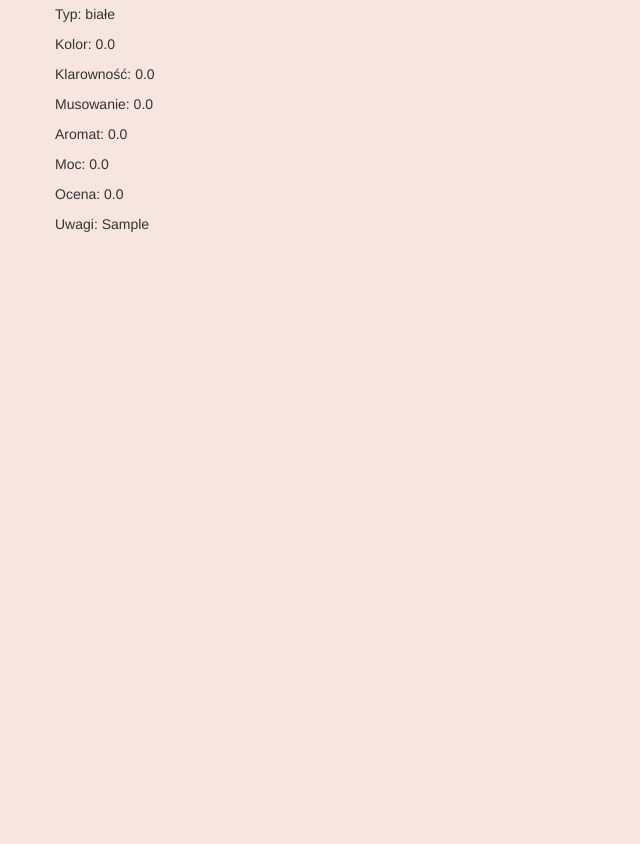
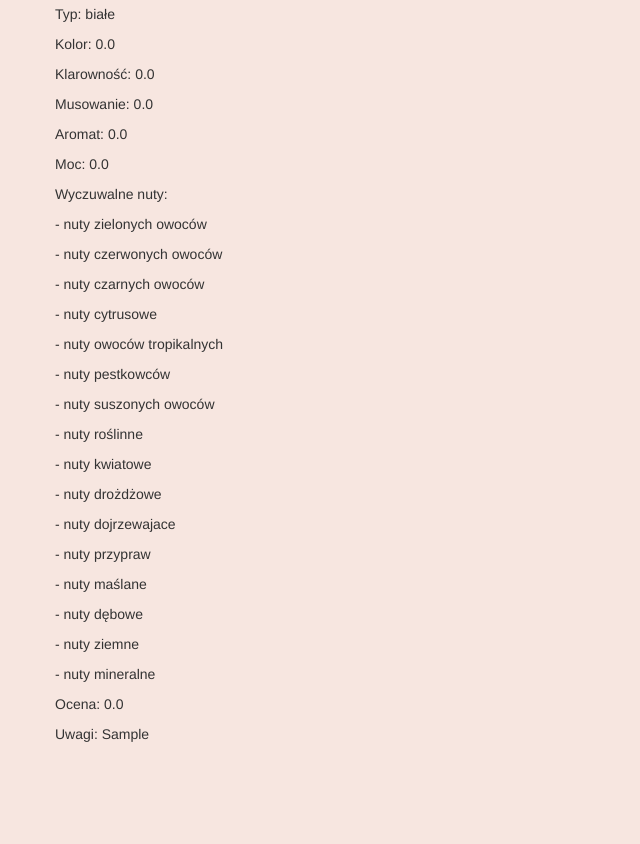
Before and after one commit to m-rzeszotarski/piyewi, a Django app: page /wino/1/ in a window 1280 px wide. Shown: the part 203-1047 px from the top of the page, without its empty margins (0-640 px from the left). Before the commit the page ends 435 px from the top, so only its background shows below. Run offline with Django 3.2, Linux system fonts and the light colour scheme; tables that the repository leaves empty hold one stand-in row (values such as "Sample post"); some libraries are stand-ins or nearby versions.

Commit message:
nuty wina detail

```diff
--- a/strona/forms.py
+++ b/strona/forms.py
@@ -67,9 +67,9 @@ class WinoForm(forms.ModelForm):
             'nuty_dojrzewające' : "Czy wyczuwasz nuty dojrzewające? (np. migdały, chleb, tost)",
             'nuty_przypraw' : "Czy wyczuwasz nuty przypraw? (np. pieprz, cynamon, goździk, gałka muszkatałowa)",
             'nuty_maślane' : "Czy wyczuwasz nuty maślane? (np. mleko, masło)",
-            'nuty_dębowe' : "Czy wyczuwasz nuty (np. czekolada, wanilia, dąb, tytoń, dym)",
+            'nuty_dębowe' : "Czy wyczuwasz nuty dębowe? (np. czekolada, wanilia, dąb, tytoń, dym)",
             'nuty_ziemne' : "Czy wyczuwasz nuty ziemne? (np. ziemia, grzyby, trufle, skóra)",
-            'nuty_minerałów' : "Czy wyczuwasz nuty (np. sól, kamień)",
+            'nuty_minerałów' : "Czy wyczuwasz nuty mineralne? (np. sól, kamień)",
         }
 
 class KawaForm(forms.ModelForm):
--- a/strona/templates/strona/wino_detail.html
+++ b/strona/templates/strona/wino_detail.html
@@ -18,6 +18,55 @@
         <p>Musowanie: {{ wino.musowanie }}</p>
         <p>Aromat: {{ wino.aromat }}</p>
         <p>Moc: {{ wino.moc }}</p>
+        <p>Wyczuwalne nuty:</p>
+        {% if wino.nuty_zielonych_owoców == "tak" %}
+            <p>- nuty zielonych owoców</p>
+        {% endif %}
+        {% if wino.nuty_czerwonych_owoców == "tak" %}
+            <p>- nuty czerwonych owoców</p>
+        {% endif %}
+        {% if wino.nuty_czarnych_owoców == "tak" %}
+            <p>- nuty czarnych owoców</p>
+        {% endif %}
+        {% if wino.nuty_cytrusowe == "tak" %}
+            <p>- nuty cytrusowe</p>
+        {% endif %}
+        {% if wino.nuty_tropikalne == "tak" %}
+            <p>- nuty owoców tropikalnych</p>
+        {% endif %}
+        {% if wino.nuty_pestkowców == "tak" %}
+            <p>- nuty pestkowców</p>
+        {% endif %}
+        {% if wino.nuty_suszonych_owoców == "tak" %}
+            <p>- nuty suszonych owoców</p>
+        {% endif %}
+        {% if wino.nuty_roślinne == "tak" %}
+            <p>- nuty roślinne</p>
+        {% endif %}
+        {% if wino.nuty_kwiatowe == "tak" %}
+            <p>- nuty kwiatowe</p>
+        {% endif %}
+        {% if wino.nuty_drożdżowe == "tak" %}
+            <p>- nuty drożdżowe</p>
+        {% endif %}
+        {% if wino.nuty_dojrzewające == "tak" %}
+            <p>- nuty dojrzewajace</p>
+        {% endif %}
+        {% if wino.nuty_przypraw == "tak" %}
+            <p>- nuty przypraw</p>
+        {% endif %}
+        {% if wino.nuty_maślane == "tak" %}
+            <p>- nuty maślane</p>
+        {% endif %}
+        {% if wino.nuty_dębowe == "tak" %}
+            <p>- nuty dębowe</p>
+        {% endif %}
+        {% if wino.nuty_ziemne == "tak" %}
+            <p>- nuty ziemne</p>
+        {% endif %}
+        {% if wino.nuty_minerałów == "tak" %}
+            <p>- nuty mineralne</p>
+        {% endif %}
         <p>Ocena: {{ wino.ocena }}</p>
         <p>Uwagi: {{ wino.uwagi }}</p>
         <br/>
```
